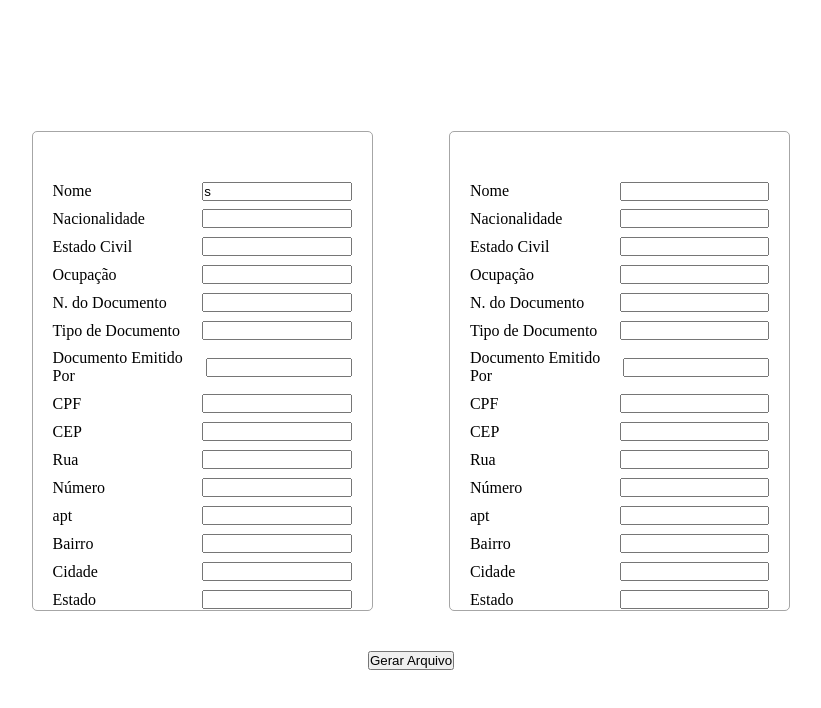
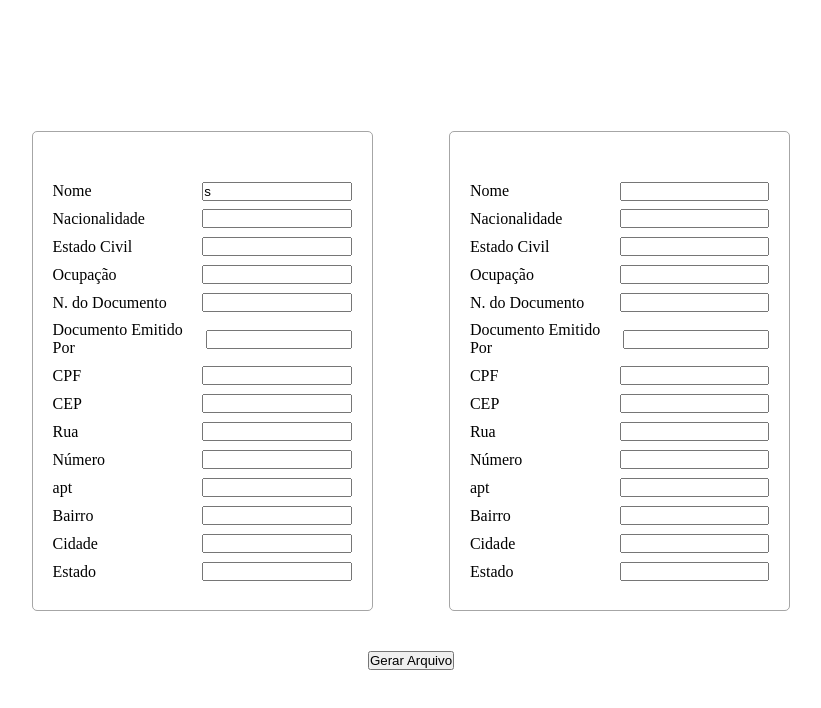
Before and after one commit to dev-LucasOliveira/PETICIONADOR, a plain HTML site: page index.html in a window 1280 px wide. Shown: the whole page, without its empty margins (229-1050 px from the left). Drawn offline with Linux system fonts and the light colour scheme.

Commit message:
fields updated

```diff
--- a/index.html
+++ b/index.html
@@ -30,10 +30,6 @@
             <div class='inputBox'>
               <label for='id'>N. do Documento</label>
               <input class='textInput' value='' id="id" type='text'/>
-            </div>
-            <div class='inputBox'>
-              <label for='idType'>Tipo de Documento</label>
-              <input class='textInput' value='' id="idType" type='text'/>
             </div>
             <div class='inputBox'>
               <label for='idIssuedBy'>Documento Emitido Por</label>
@@ -95,10 +91,6 @@
               <input class='textInput' value='' id="id2" type='text'/>
             </div>
             <div class='inputBox'>
-              <label for='idType2'>Tipo de Documento</label>
-              <input class='textInput' value='' id="idType2" type='text'/>
-            </div>
-            <div class='inputBox'>
               <label for='idIssuedBy2'>Documento Emitido Por</label>
               <input class='textInput' value='' id="idIssuedBy2" type='text'/>
             </div>
```
